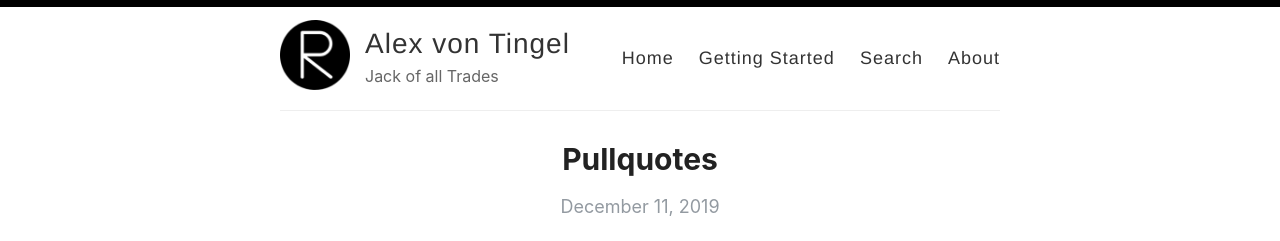
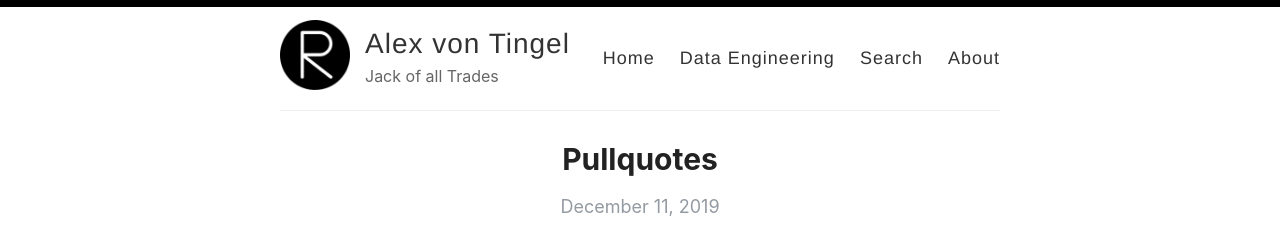
Before and after one commit to alexortner/alexortner, a Jekyll site: the page built from index.html, in a window 1280 px wide and 900 px high. Shown: the top 241 px of the window. Built offline with Jekyll 4.4.1, drawn with Linux system fonts in a browser that asks for light colours; the list of posts is cut into pages by our own code.

Commit message:
Update default.html

```diff
--- a/_layouts/default.html
+++ b/_layouts/default.html
@@ -29,7 +29,7 @@
 
             <nav>
               <a href="{{ site.baseurl }}/">Home</a>
-              <a href="{{ site.baseurl }}/getting-started">Getting Started</a>
+              <a href="{{ site.baseurl }}/data-engineering">Data Engineering</a>
               <a href="{{ site.baseurl }}/search">Search</a>
               <a href="{{ site.baseurl }}/about">About</a>
             </nav>
```
